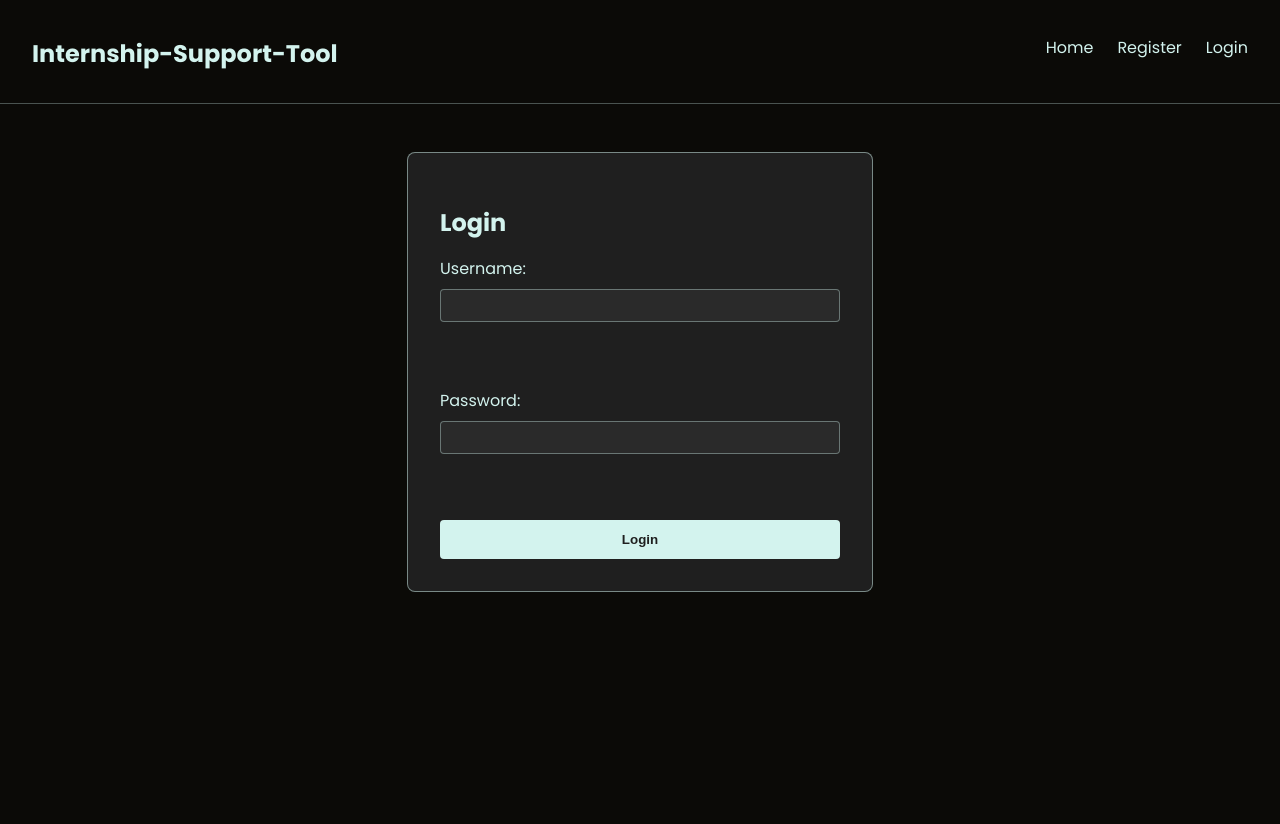
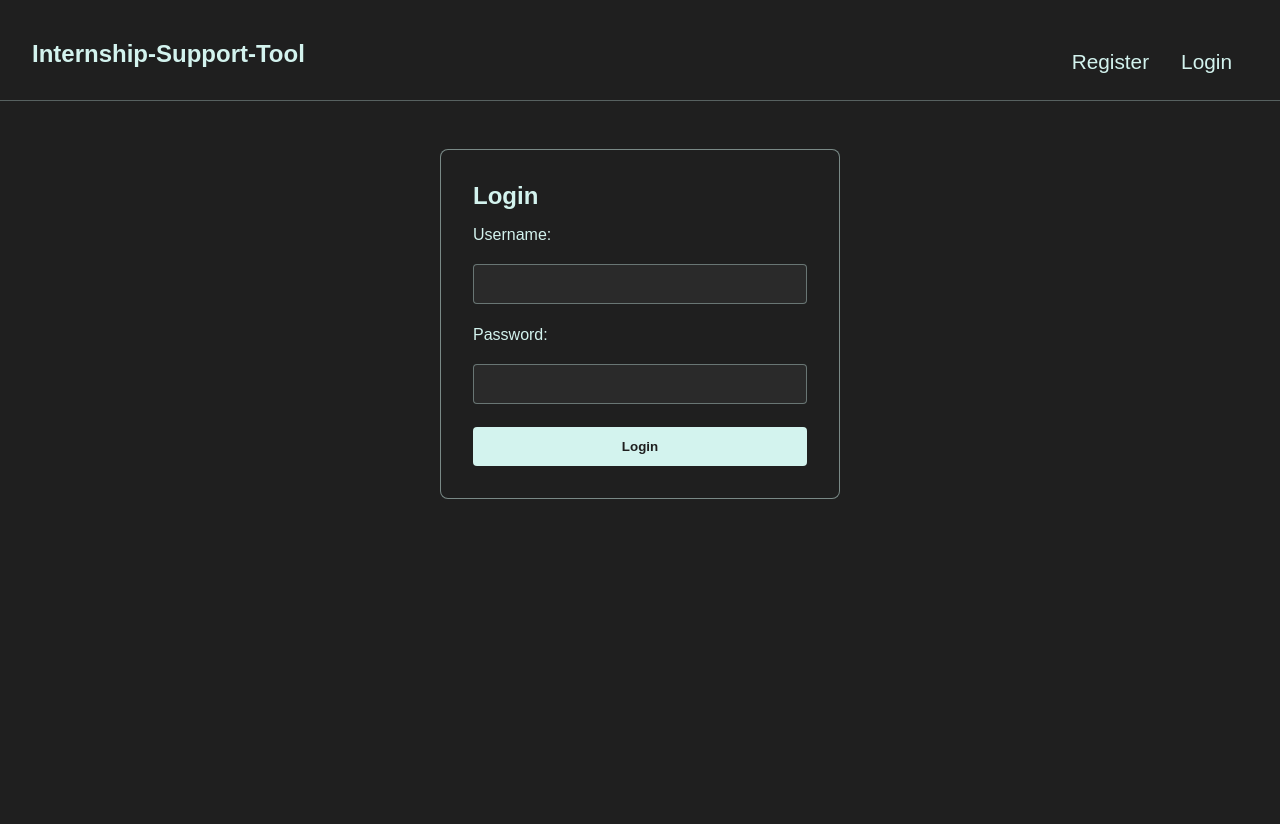
Before and after one commit to siaslas98/AspireLink, a FastAPI app: page /login in a window 1280 px wide. Before the commit the page ends 592 px from the top, so only its background shows below. Run offline with FastAPI, Linux system fonts and the light colour scheme.

Commit message:
link home page \ and modify some styling

```diff
--- a/app/api.py
+++ b/app/api.py
@@ -16,11 +16,20 @@ from app.models import (
     CheckIn,
     Reminder,
 )
+
 from app.auth import hash_password, verify_password, get_current_user
 
-BASE_DIR = os.path.dirname(os.path.abspath(__file__))
-templates = Jinja2Templates(directory=os.path.join(BASE_DIR, "templates"))
+BASE_DIR = os.path.dirname(os.path.dirname(os.path.abspath(__file__)))
+templates = Jinja2Templates(directory=os.path.join(BASE_DIR, "app", "templates"))
 router = APIRouter()
+
+
+# ___ APP Home Page ____________________________________________________________
+@router.get("/", response_class=HTMLResponse)
+def home(
+    request: Request,
+):
+    return templates.TemplateResponse("index.html", {"request": request})
 
 
 # ─── DASHBOARD ────────────────────────────────────────────────────────────────
@@ -78,11 +87,7 @@ async def profile(
     db: Session = Depends(get_db),
     user: User = Depends(get_current_user),
 ):
-    watchlist = (
-        db.query(WatchlistItem)
-        .filter(WatchlistItem.user_id == user.id)
-        .all()
-    )
+    watchlist = db.query(WatchlistItem).filter(WatchlistItem.user_id == user.id).all()
     application_logs = (
         db.query(ApplicationLog)
         .filter(ApplicationLog.user_id == user.id)
@@ -173,11 +178,7 @@ async def display_watchlist(
     db: Session = Depends(get_db),
     user: User = Depends(get_current_user),
 ):
-    items = (
-        db.query(WatchlistItem)
-        .filter(WatchlistItem.user_id == user.id)
-        .all()
-    )
+    items = db.query(WatchlistItem).filter(WatchlistItem.user_id == user.id).all()
     return templates.TemplateResponse(
         "display_watchlist.html",
         {"request": request, "user": user, "watchlist_items": items},
@@ -204,11 +205,7 @@ async def add_to_watchlist(
         db.commit()
         msg = f"Added {company_name} to your watchlist"
 
-    items = (
-        db.query(WatchlistItem)
-        .filter(WatchlistItem.user_id == user.id)
-        .all()
-    )
+    items = db.query(WatchlistItem).filter(WatchlistItem.user_id == user.id).all()
     return templates.TemplateResponse(
         "display_watchlist.html",
         {"request": request, "user": user, "watchlist_items": items, "msg": msg},
@@ -230,11 +227,7 @@ async def remove_from_watchlist(
     else:
         msg = "Could not find that item."
 
-    items = (
-        db.query(WatchlistItem)
-        .filter(WatchlistItem.user_id == user.id)
-        .all()
-    )
+    items = db.query(WatchlistItem).filter(WatchlistItem.user_id == user.id).all()
     return templates.TemplateResponse(
         "display_watchlist.html",
         {"request": request, "user": user, "watchlist_items": items, "msg": msg},
--- a/app/main.py
+++ b/app/main.py
@@ -9,11 +9,8 @@ BASE_DIR = os.path.dirname(os.path.abspath(__file__))
 app = FastAPI()
 
 # Serve your CSS/JS under /static
-app.mount(
-    "/static",
-    StaticFiles(directory=os.path.join(BASE_DIR, "static")),
-    name="static",
-)
+app.mount("/static", StaticFiles(directory="app/static"), name="static")
+
 
 # Include all of your API routes at the root
 app.include_router(router)
--- /dev/null
+++ b/app/static/styles/base.css
@@ -0,0 +1,186 @@
+* {
+  box-sizing: border-box;
+  margin: 0;
+  padding: 0;
+}
+
+/* General */
+body {
+  background-color: #1f1f1f;
+  color: #d3f3ee;
+  font-family: "Poppins", sans-serif;
+  min-height: 100vh;
+}
+
+h1,
+h2,
+h3 {
+  color: #d3f3ee;
+  margin-bottom: 1rem;
+}
+
+/* nav bar styling */
+.main-nav {
+  display: flex;
+  justify-content: space-between;
+  align-items: center;
+  padding: 1rem 2rem;
+  border-bottom: 1px solid #d3f3ee50;
+  margin-top: 1.5rem;
+}
+.main-nav h1 {
+  font-weight: 600;
+}
+.main-nav ul {
+  list-style: none;
+  display: flex;
+  gap: 2rem;
+  margin-right: 1rem;
+}
+.main-nav a {
+  position: relative;
+  text-decoration: none;
+  color: #d3f3ee;
+  font-size: 1.3rem;
+}
+.main-nav a::after {
+  content: "";
+  position: absolute;
+  left: 0;
+  bottom: -7px;
+  width: 0%;
+  height: 3px;
+  background-color: #d3f3ee;
+  transition: width 0.4s ease;
+}
+.main-nav a:hover::after {
+  width: 100%;
+}
+
+/* content styling */
+.content-container {
+  width: 1000px;
+  margin: 3rem auto;
+  padding: 2rem;
+  border: 1px solid #d3f3ee80;
+  border-radius: 8px;
+  background-color: #1f1f1f;
+  max-height: 80vh;
+  overflow-y: auto;
+}
+
+.content-container:empty {
+  display: none;
+}
+
+/* forms */
+.form-container {
+  max-width: 400px;
+  margin: 3rem auto;
+  padding: 2rem;
+  border: 1px solid #d3f3ee80;
+  border-radius: 8px;
+  background-color: #1f1f1f;
+  max-height: 80vh;
+}
+
+.form-container:empty {
+  display: none;
+}
+
+.login-form,
+form {
+  display: flex;
+  flex-direction: column;
+  gap: 0.6rem;
+}
+.form-group {
+  display: flex;
+  flex-direction: column;
+  gap: 0.75rem;
+  margin-bottom: 0.8rem;
+}
+.form-group label {
+  margin-bottom: 0.5rem;
+  color: #d3f3ee;
+}
+.form-group input {
+  padding: 0.5rem;
+  border: 1px solid #d3f3ee60;
+  border-radius: 4px;
+  background: #2a2a2a;
+  color: #d3f3ee;
+  font-size: 1.2rem;
+}
+.form-group input::placeholder {
+  color: #d3f3ee80;
+}
+input:focus {
+  outline: none;
+  box-shadow: none;
+  border: 1px solid #d3f3ee; /* optional custom focus style */
+}
+
+/* Buttons */
+button,
+input[type="submit"] {
+  padding: 0.75rem 1rem;
+  border: none;
+  border-radius: 4px;
+  background-color: #d3f3ee;
+  color: #1f1f1f;
+  font-weight: 600;
+  cursor: pointer;
+}
+button:hover,
+input[type="submit"]:hover {
+  background-color: #c0e8dd;
+}
+
+/* Messages */
+.msg {
+  background-color: #1f1f1f60;
+  color: #d3f3ee;
+  padding: 0.5rem;
+  border-left: 4px solid #d3f3ee;
+  margin-bottom: 1rem;
+}
+.error,
+.error_msg {
+  color: #fcd3de;
+  border-left-color: #fcd3de;
+}
+
+/* Utility */
+small {
+  color: #d3f3ee80;
+  font-size: 0.85rem;
+}
+
+/* for stylzing internship listings */
+.data-list {
+  display: grid;
+  grid-template-columns: repeat(auto-fit, minmax(300px, 1fr));
+  gap: 1rem;
+  list-style: none;
+  padding: 0;
+}
+
+.data-list li {
+  padding: 1rem;
+  border: 1px solid #ddd;
+  border-radius: 8px;
+}
+
+.data-list li a {
+  text-decoration: none;
+  color: inherit;
+}
+
+.poem {
+  margin-top: 2rem;
+  font-style: italic;
+  line-height: 2; /* adjust as needed */
+  color: #d3f3eea0;
+  text-align: center;
+}
--- a/app/static/styles/login.css
+++ /dev/null
@@ -1,136 +0,0 @@
-/* static/styles/login.css */
-
-/* Base page background and text */
-body {
-  background-color: #1F1F1F;  /* lighter dark gray */
-  color: #D3F3EE;
-  font-family: 'Poppins', sans-serif;
-  margin: 0;
-  padding: 0;
-}
-
-/* Main nav styling */
-.main-nav {
-  display: flex;
-  justify-content: space-between;
-  align-items: center;
-  padding: 1rem 2rem;
-  border-bottom: 1px solid #D3F3EE50;
-}
-.main-nav span {
-  font-weight: 600;
-  font-size: 1.25rem;
-  color: #D3F3EE;
-}
-.main-nav ul {
-  list-style: none;
-  display: flex;
-  gap: 1.5rem;
-  margin: 0;
-  padding: 0;
-}
-.main-nav a {
-  text-decoration: none;
-  color: #D3F3EE;
-  font-weight: 500;
-}
-.main-nav a:hover {
-  text-decoration: underline;
-}
-
-/* Content container (for forms and pages) */
-.login-container {
-  max-width: 400px;
-  margin: 3rem auto;
-  padding: 2rem;
-  border: 1px solid #D3F3EE80;
-  border-radius: 8px;
-  background-color: #1F1F1F;
-}
-
-/* Headings */
-h1, h2, h3 {
-  color: #D3F3EE;
-  margin-bottom: 1rem;
-}
-
-/* Forms */
-.login-form, form {
-  display: flex;
-  flex-direction: column;
-  gap: 1rem;
-}
-.form-group {
-  display: flex;
-  flex-direction: column;
-}
-.form-group label {
-  margin-bottom: 0.5rem;
-  color: #D3F3EE;
-}
-.form-group input {
-  padding: 0.5rem;
-  border: 1px solid #D3F3EE60;
-  border-radius: 4px;
-  background: #2A2A2A;
-  color: #D3F3EE;
-}
-.form-group input::placeholder {
-  color: #D3F3EE80;
-}
-
-/* Buttons */
-button, input[type="submit"] {
-  padding: 0.75rem 1rem;
-  border: none;
-  border-radius: 4px;
-  background-color: #D3F3EE;
-  color: #1F1F1F;
-  font-weight: 600;
-  cursor: pointer;
-}
-button:hover, input[type="submit"]:hover {
-  background-color: #C0E8DD;
-}
-
-/* Watchlist items, tables, lists, etc. */
-table {
-  width: 100%;
-  border-collapse: collapse;
-  margin-top: 1rem;
-}
-table, th, td {
-  border: 1px solid #D3F3EE60;
-}
-th, td {
-  padding: 0.5rem;
-  text-align: left;
-  color: #D3F3EE;
-}
-ul {
-  list-style: disc inside;
-  margin: 0.5rem 0 1rem 0;
-  padding: 0;
-}
-li {
-  margin-bottom: 0.5rem;
-}
-
-/* Messages */
-.msg {
-  background-color: #1F1F1F60;
-  color: #D3F3EE;
-  padding: 0.5rem;
-  border-left: 4px solid #D3F3EE;
-  margin-bottom: 1rem;
-}
-.error, .error_msg {
-  color: #FCD3DE;
-  border-left-color: #FCD3DE;
-}
-
-/* Utility */
-small {
-  color: #D3F3EE80;
-  font-size: 0.85rem;
-}
--- a/app/templates/base.html
+++ b/app/templates/base.html
@@ -1,35 +1,44 @@
 <!DOCTYPE html>
 <html lang="en">
   <head>
-  <meta charset="UTF-8"/>
-  <meta name="viewport" content="width=device-width, initial-scale=1.0"/>
+    <meta charset="UTF-8" />
+    <meta name="viewport" content="width=device-width, initial-scale=1.0" />
     <title>{{ title or 'Internship-Support-Tool' }}</title>
     <!-- point to your real CSS path under static/styles -->
-  <link rel="stylesheet" href="{{ url_for('static', path='styles/login.css') }}" />
+    <link
+      rel="stylesheet"
+      href="{{ url_for('static', path='styles/base.css') }}"
+    />
   </head>
   <body>
     <!-- main nav -->
     <nav class="main-nav">
-    <span>Internship-Support-Tool</span>
+      <h1>Internship-Support-Tool</h1>
       <ul>
         {% if user %}
         <li><a href="{{ request.url_for('dashboard') }}">Dashboard</a></li>
-        <li><a href="{{ request.url_for('show_matching_internships') }}">Internships</a></li>
-        <li><a href="{{ request.url_for('display_watchlist') }}">Watchlist</a></li>
+        <li>
+          <a href="{{ request.url_for('show_matching_internships') }}"
+            >Internships</a
+          >
+        </li>
+        <li>
+          <a href="{{ request.url_for('display_watchlist') }}">Watchlist</a>
+        </li>
         <li><a href="{{ request.url_for('profile') }}">Profile</a></li>
         <li><a href="{{ request.url_for('checkins') }}">Check-Ins</a></li>
         <li><a href="{{ request.url_for('reminders') }}">Reminders</a></li>
         <li><a href="{{ request.url_for('logout') }}">Logout</a></li>
         {% else %}
-        <li><a href="{{ request.url_for('show_register_form') }}">Register</a></li>
+        <li>
+          <a href="{{ request.url_for('show_register_form') }}">Register</a>
+        </li>
         <li><a href="{{ request.url_for('display_login') }}">Login</a></li>
         {% endif %}
       </ul>
     </nav>
-
     <!-- content container -->
-  <div class="login-container">
-    {% block content %}{% endblock %}
-  </div>
+    <div class="form-container">{% block form %}{% endblock %}</div>
+    <div class="content-container">{% block content %}{% endblock %}</div>
   </body>
 </html>
--- a/app/templates/login.html
+++ b/app/templates/login.html
@@ -1,43 +1,19 @@
-<!DOCTYPE html>
-<html>
-  <head>
-    <title>Home</title>
-    <link
-      rel="stylesheet"
-      href="{{ url_for('static', path='styles/login.css') }}"
-    />
-    <link rel="preconnect" href="https://fonts.googleapis.com">
-    <link rel="preconnect" href="https://fonts.gstatic.com" crossorigin>
-    <link href="https://fonts.googleapis.com/css2?family=Poppins:wght@300;400;600;700&display=swap" rel="stylesheet">
-  </head>
-  <body style="background-color: #0b0a07;"></body>
-    <nav class="main-nav">
-      <h1>Internship-Support-Tool</h1>
-      <ul>
-        <li><a href="/">Home</a></li>
-        <li><a href="register">Register</a></li>
-        <li><a href="login">Login</a></li>
-      </ul>
-    </nav>
-
-    <div class="login-container">
+{% extends "base.html" %} {% block form %}
 <h2>Login</h2>
 <form class="login-form" action="/login" method="post">
   <div class="form-group">
     <label for="username">Username:</label>
-        <input type="text" id="username" name="username" required /><br /><br />
+    <input type="text" id="username" name="username" required />
   </div>
 
   <div class="form-group">
     <label for="password">Password:</label>
-        <input type="password" id="password" name="password" required /><br /><br />
+    <input type="password" id="password" name="password" required />
   </div>
 
   <button type="submit">Login</button>
 </form>
+
 {% if msg %}
 <div class="error_msg">{{ msg }}</div>
-    {% endif %}
-    </div>
-  </body>
-</html>
+{% endif %} {% endblock %}
```
Also changed, not shown: app/static/styles/tables.css (added, +29 -0 lines), app/templates/display_watchlist.html (+17 -14 lines), app/templates/index.html (added, +35 -0 lines), app/templates/internship.html (+9 -10 lines), app/templates/register.html (+6 -4 lines). Lines whose indentation alone changed are shown as unchanged.
